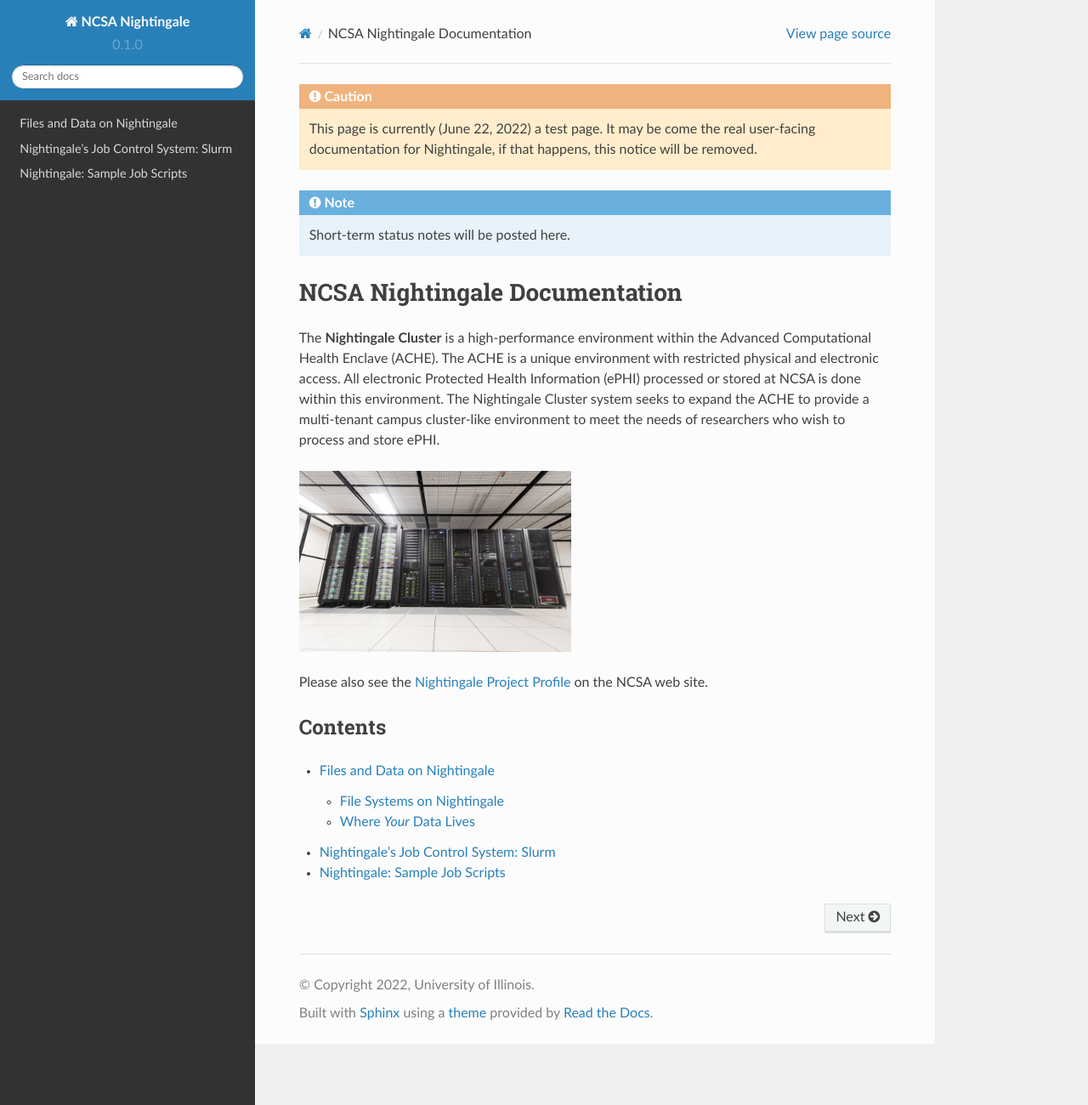
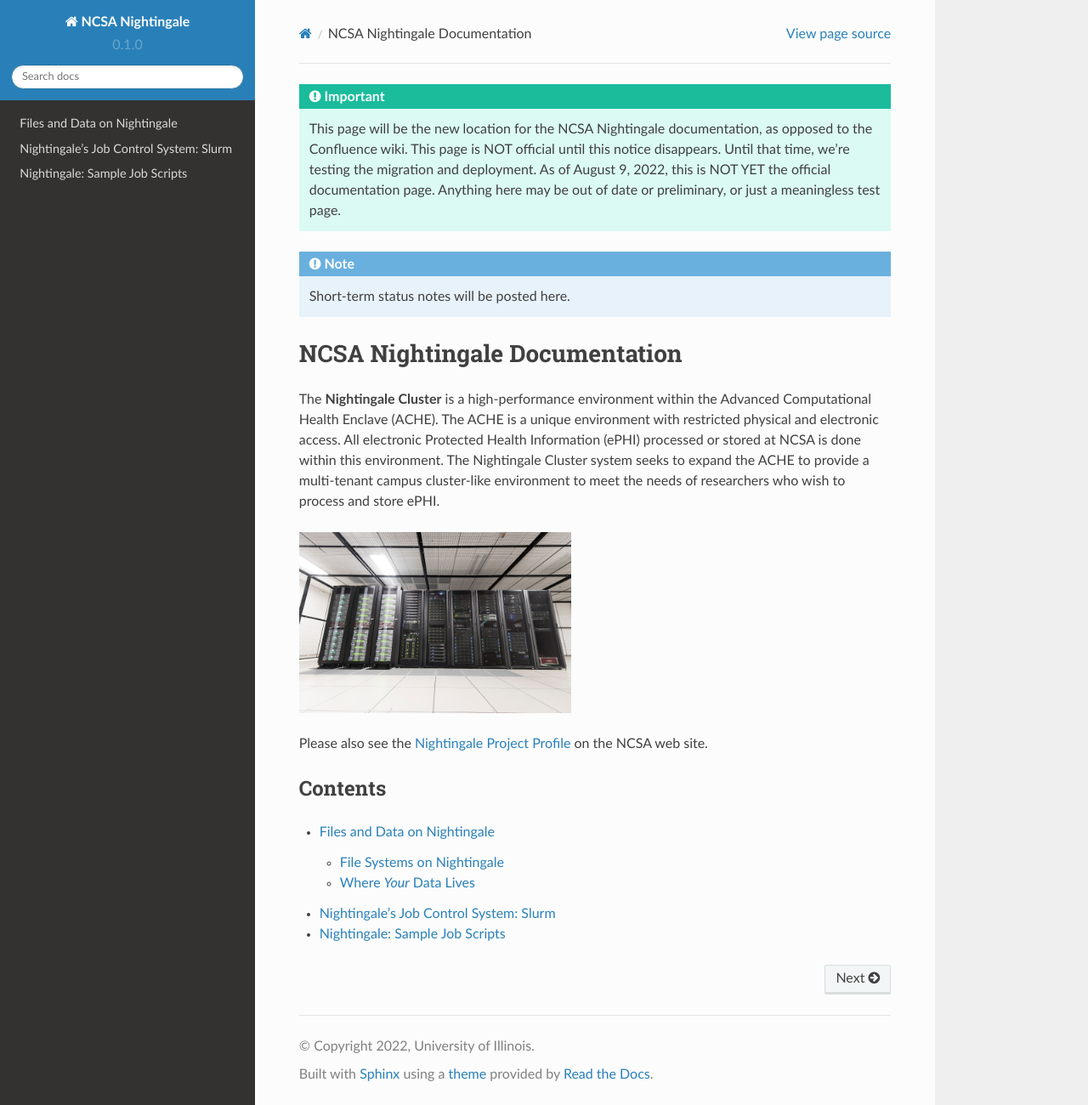
Before and after one commit to sfkappes/NG_documentation, a Sphinx documentation site: the page built from docs/source/index.rst, in a window 1280 px wide and 1300 px high. Shown: the whole window at 85% size. Built offline with Sphinx 7.4.7 and the Read the Docs theme 2.0.0, drawn with Linux system fonts in a browser that asks for light colours; pages that are not in the unit, such as notebooks, are missing from menus.

Commit message:
note to "important"; and rewrote text
Changing the note at the top of the core page to "important" rather than "caution".

Also changed it to be that we're migrating here, but it's not YET official documentation.  This should mostly be able to remain while we do the migration.

```diff
--- a/docs/source/index.rst
+++ b/docs/source/index.rst
@@ -1,6 +1,6 @@
-.. caution::
+.. important::
 
-   This page is currently (June 22, 2022) a test page.  It may be come the real user-facing documentation for Nightingale, if that happens, this notice will be removed.
+   This page will be the new location for the NCSA Nightingale documentation, as opposed to the Confluence wiki.  This page is NOT official until this notice disappears.  Until that time, we're testing the migration and deployment.  As of August 9, 2022, this is NOT YET the official documentation page.  Anything here may be out of date or preliminary, or just a meaningless test page.
 
 .. note::
 
```
